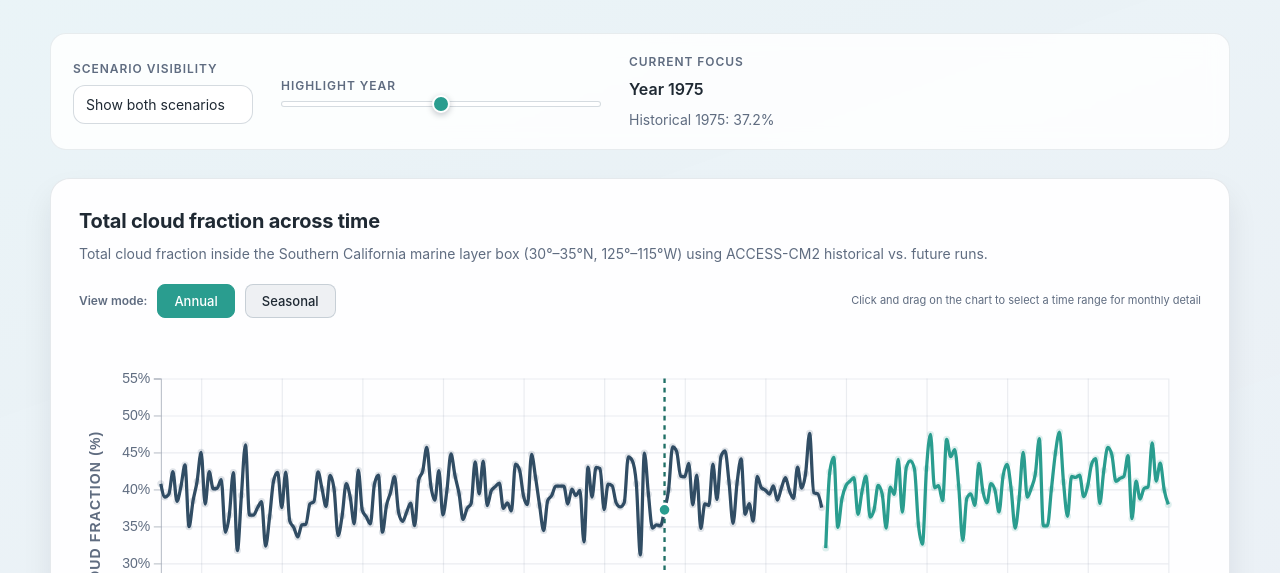
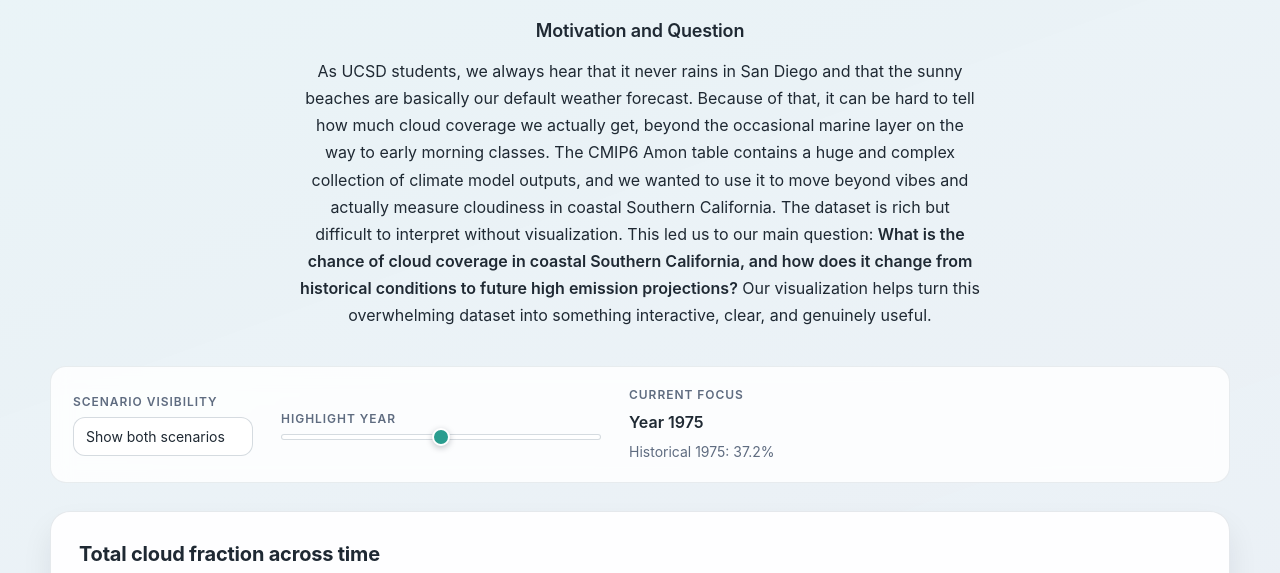
Before and after one commit to wendydu1102/DSC106_Project3, a plain HTML site: page index.html in a window 1280 px wide. Shown: the part 215-788 px from the top of the page. Drawn offline with nearby package versions, Linux system fonts and the light colour scheme.

Commit message:
Update index.html

```diff
--- a/index.html
+++ b/index.html
@@ -13,6 +13,13 @@
             <span class="title-badge">CMIP6 • Amon Table</span>
             <h1><span style="text-decoration: line-through;">Sunny</span> Cloudy SoCal</h1>
             <p>Comparing historical coastal cloudiness to a high-emissions future to explore how total cloud fraction might shift along Southern California's shoreline.</p>
+
+            <div class="writeup-subsection" style="margin-top: 20px;">
+                <h3>Motivation and Question</h3>
+                <p>
+                    As UCSD students, we always hear that it never rains in San Diego and that the sunny beaches are basically our default weather forecast. Because of that, it can be hard to tell how much cloud coverage we actually get, beyond the occasional marine layer on the way to early morning classes. The CMIP6 Amon table contains a huge and complex collection of climate model outputs, and we wanted to use it to move beyond vibes and actually measure cloudiness in coastal Southern California. The dataset is rich but difficult to interpret without visualization. This led us to our main question: <strong>What is the chance of cloud coverage in coastal Southern California, and how does it change from historical conditions to future high emission projections?</strong> Our visualization helps turn this overwhelming dataset into something interactive, clear, and genuinely useful.
+                </p>
+            </div>
         </header>
 
         <div class="controls-panel">
```
